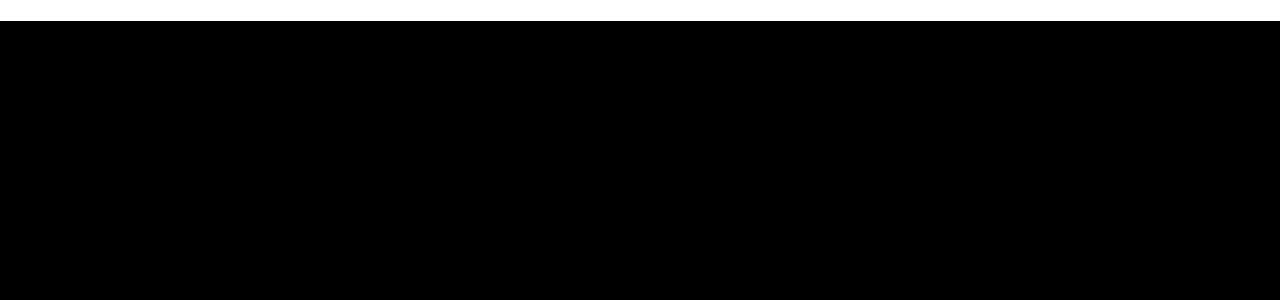
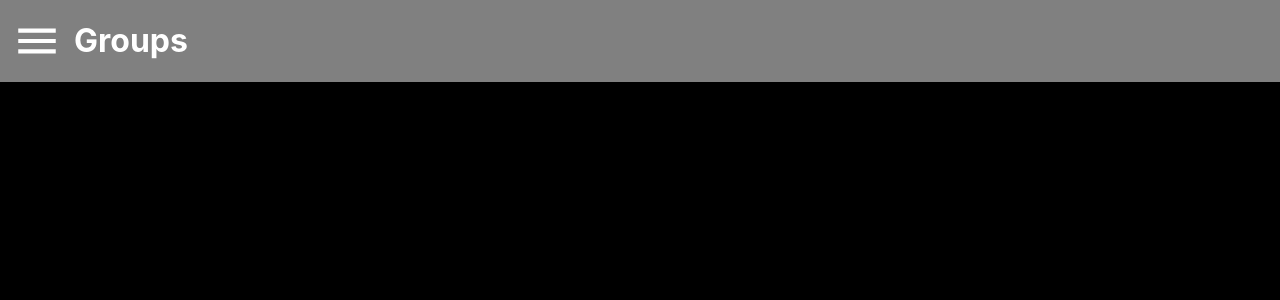
Before and after one commit to Jedro1270/Gakusei, a React (Create React App) app in the folder client/: page / in a window 1280 px wide. Shown: the top 300 px of the page. Built offline with nearby package versions, Linux system fonts and the light colour scheme.

Commit message:
feat: replace html app bar to material ui

```diff
--- a/client/src/components/Header/Header.js
+++ b/client/src/components/Header/Header.js
@@ -1,22 +1,57 @@
 import React, { Component } from 'react';
-import Burger from './Burger/Burger';
 import Title from './Title/Title';
 
+import { AppBar, Drawer, IconButton, styled } from '@material-ui/core';
+import MenuIcon from '@material-ui/icons/Menu';
+import NavigationMenu from './NavigationMenu/NavigationMenu';
+
 export default class Header extends Component {
-    toggleMenu() {
-        this.props.toggleMenu()
+
+    constructor(props) {
+        super(props);
+        this.state = {
+            open: false,
+        }
+
+        this.openDrawer = this.openDrawer.bind(this);
+        this.closeDrawer = this.closeDrawer.bind(this);
+    }
+
+    openDrawer() {
+        this.setState({ open: true });
+    }
+
+    closeDrawer() {
+        this.setState({ open: false })
     }
 
     render() {
         return (
-            <div className="App-header">
-                <button className="Header-burger" onClick={this.toggleMenu.bind(this)}>
-                    <Burger />
-                </button>
-                <div className="Header-title">
-                    <Title title={this.props.title}/>
-                </div>
-            </div>
+            <TitleBar>
+                <IconButton onClick={this.openDrawer}>
+                    <MenuButton/>
+                </IconButton>
+                <Drawer
+                    anchor='left'
+                    open={this.state.open}
+                    onClose={this.closeDrawer}
+                >
+                    <NavigationMenu/>
+                </Drawer>
+                <Title title={this.props.title}/>
+            </TitleBar>
         )
     }
 }
+
+const TitleBar = styled(AppBar)({
+    position: "static",
+    display: 'flex',
+    flexDirection: 'row',
+    backgroundColor: 'grey',
+});
+
+const MenuButton = styled(MenuIcon) ({
+    color: 'white',
+    fontSize: '50px'
+});
```
